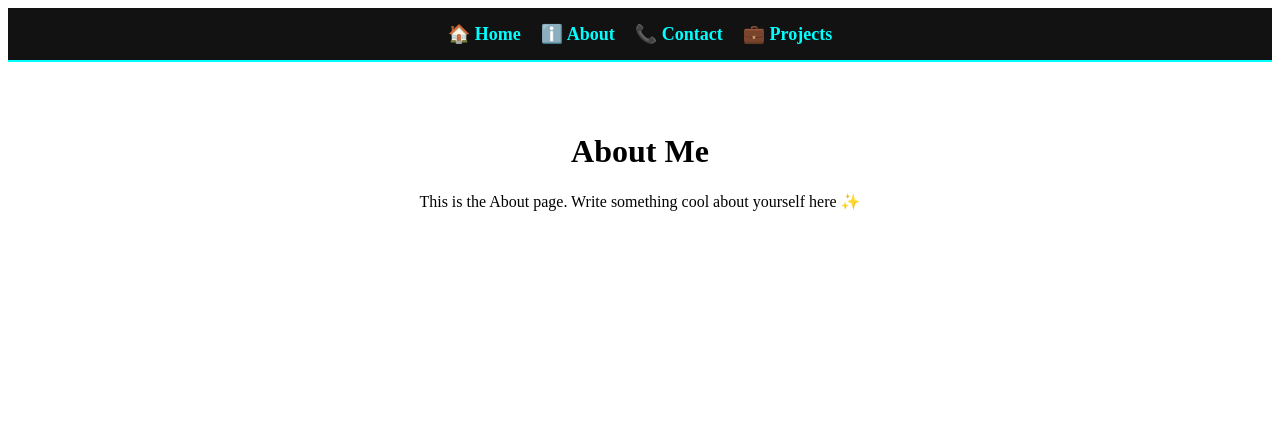
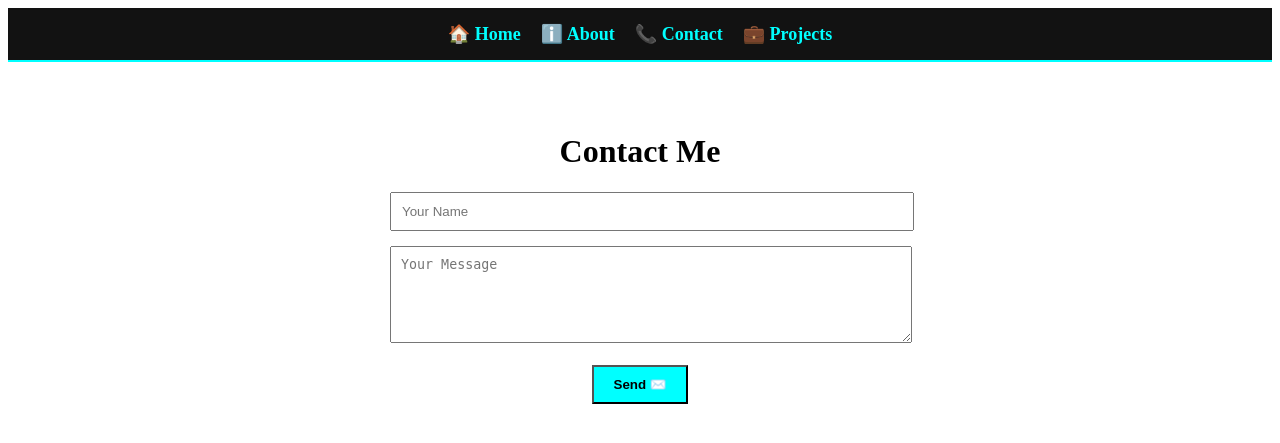
Before and after one commit to shoryaG19/flask-website1, a Flask app: page /contact in a window 1280 px wide. Shown: the top 443 px of the page. Run offline with Flask 3, Linux system fonts and the light colour scheme.

Commit message:
Update contact.html

```diff
--- a/templates/contact.html
+++ b/templates/contact.html
@@ -2,7 +2,7 @@
 <html lang="en">
 <head>
     <meta charset="UTF-8">
-    <title>About | Shorya</title>
+    <title>Contact | Shorya</title>
     <meta name="viewport" content="width=device-width, initial-scale=1.0">
     <link rel="stylesheet" href="{{ url_for('static', filename='style.css') }}">
 </head>
@@ -17,8 +17,23 @@
 
     <!-- Page Content -->
     <div class="container" style="padding: 50px; text-align: center;">
-        <h1>About Me</h1>
-        <p>This is the About page. Write something cool about yourself here ✨</p>
+        <h1>Contact Me</h1>
+
+        <!-- Flash messages -->
+        {% with messages = get_flashed_messages(with_categories=true) %}
+            {% if messages %}
+                {% for category, message in messages %}
+                    <div class="flash {{ category }}">{{ message }}</div>
+                {% endfor %}
+            {% endif %}
+        {% endwith %}
+
+        <!-- Contact Form -->
+        <form method="POST" action="{{ url_for('submit') }}" style="max-width: 500px; margin: auto;">
+            <input type="text" name="name" placeholder="Your Name" required style="width: 100%; padding: 10px; margin-bottom: 15px;"><br>
+            <textarea name="message" placeholder="Your Message" rows="5" required style="width: 100%; padding: 10px;"></textarea><br><br>
+            <button type="submit" style="padding: 10px 20px; background-color: cyan; color: black; font-weight: bold;">Send ✉️</button>
+        </form>
     </div>
 </body>
 </html>
```
